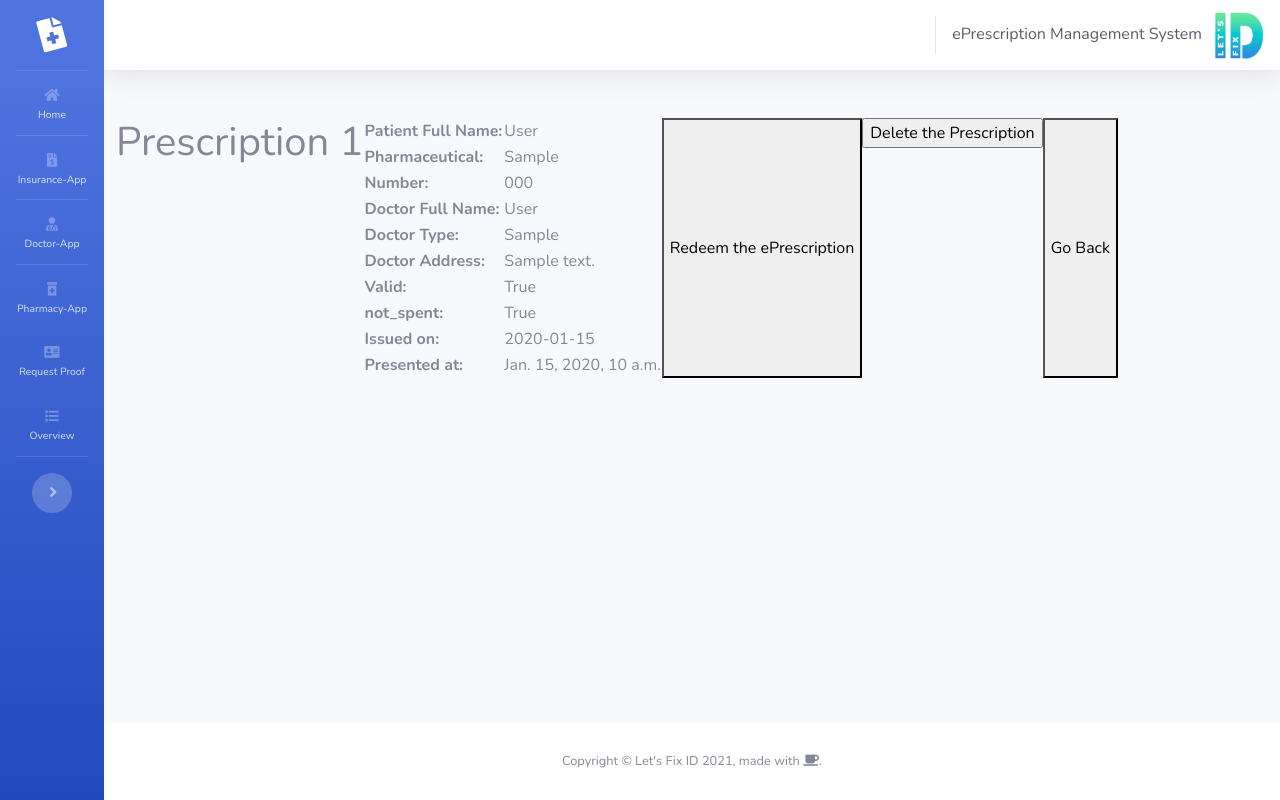
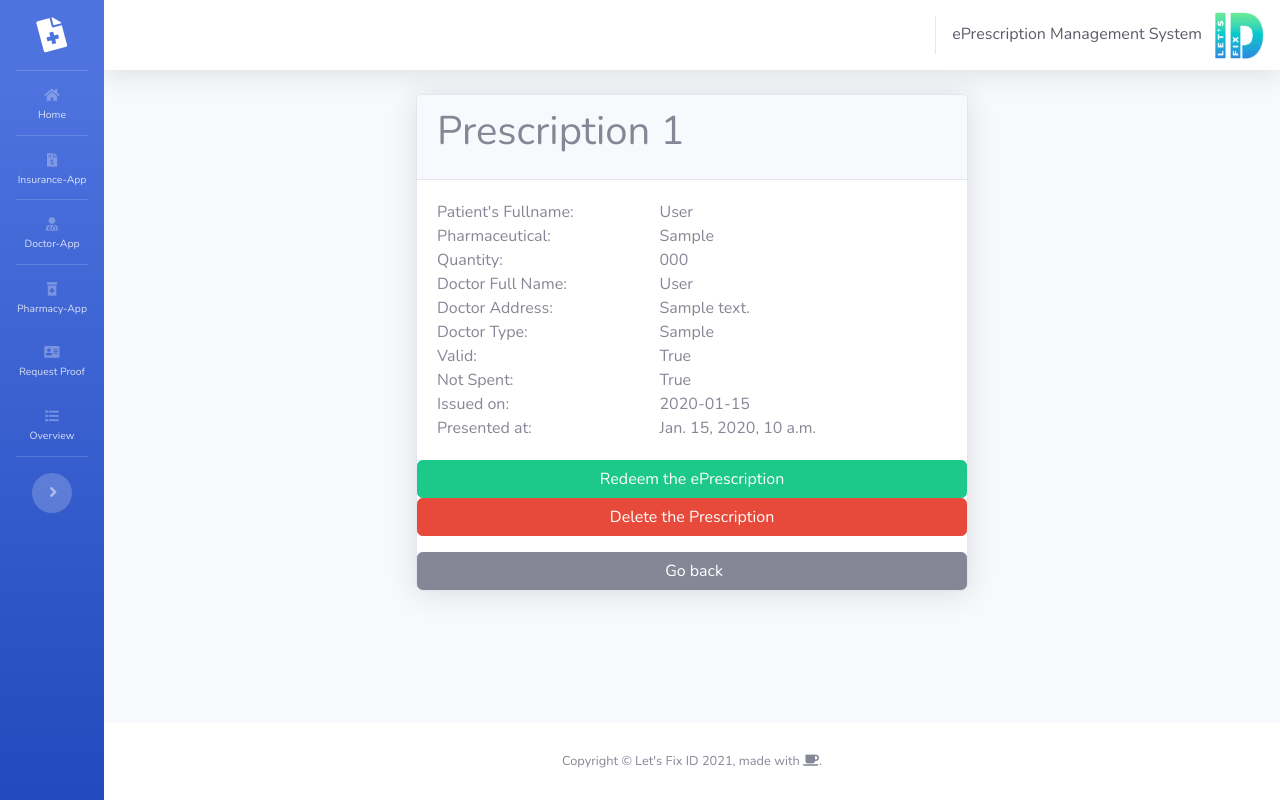
Before and after one commit to JSedlmeir92/e-Prescriptions, a Django app: page /pharmacy/prescription/detail/1/ in a window 1280 px wide. Run offline with Django 3.2, Linux system fonts and the light colour scheme; tables that the repository leaves empty hold one stand-in row (values such as "Sample post"); some libraries are stand-ins or nearby versions.

Commit message:
Reworking UI

```diff
--- a/doctor/templates/doctor/base_doctor.html
+++ b/doctor/templates/doctor/base_doctor.html
@@ -1,8 +1,6 @@
 {% extends 'base.html' %}
 
 {% block head %}{% endblock %}
-
-{% block style %}{% endblock %}
 
 {% block body %}
 <div class="card-header">
--- a/pharmacy/templates/pharmacy/prescription_detail.html
+++ b/pharmacy/templates/pharmacy/prescription_detail.html
@@ -3,82 +3,110 @@
 {% block head %}{% endblock %}
 
 {% block style %}
-    <style>
-        .button2 {
-            border: none;
-            background-color: #008CBA;
-            color: white;
-            max-width: 100%;
-            width: 700px;
-            min-height: 50px;
-            font-size: 30px;
-            text-align: center;
-            text-decoration: none;
-            display: block;
-            margin: 4px 2px;
-            transition-duration: 0.4s;
-            cursor: pointer;
-        }
-
-        .button2:hover {
-            background-color: darkred;
-            color: white;
-        }
-    </style>
 {% endblock %}
 
 {% block body %}
-    <h1>Prescription {{ object.id }}</h1><br>
-    <table>
-        <tr>
-            <th>Patient Full Name:</th>
-            <td>{{ object.patient_fullname }}</td>
-        </tr>
-        <tr>
-            <th>Pharmaceutical:</th>
-            <td>{{ object.pharmaceutical }}</td>
-        </tr>
-        <tr>
-            <th>Number:</th>
-            <td>{{ object.number }}</td>
-        </tr>
-        <tr>
-            <th>Doctor Full Name:</th>
-            <td>{{ object.doctor_fullname }}</td>
-        </tr>
-        <tr>
-            <th>Doctor Type:</th>
-            <td>{{ object.doctor_type }}</td>
-        </tr>
-        <tr>
-            <th>Doctor Address:</th>
-            <td>{{ object.doctor_address }}</td>
-        </tr>
-        <tr>
-            <th>Valid:</th>
-            <td>{{ object.valid }}</td>
-        </tr>
-        <tr>
-            <th>not_spent:</th>
-            <td>{{ object.not_spent }}</td>
-        </tr>
-        <tr>
-            <th>Issued on:</th>
-            <td>{{ object.date_issued }}</td>
-        </tr>
-        <tr>
-            <th>Presented at:</th>
-            <td>{{ object.date_presented }}</td>
-        </tr>
-    </table><br>
-    {% if object.valid == True and object.not_spent == True%}
-    <button class="button" onclick="window.location.href='{% url 'pharmacy-connection_confirmation' id=object.id %}';">Redeem the ePrescription</button>
-    {% endif %}
-    {% if object.valid != True or object.not_spent != True%}
-    <button class="button"><strike>Reedeem the ePrescription</strike></button>
-    {% endif %}
-    <form action="" method="post">{% csrf_token %}
-        <p><input type="submit" name="delete" class="button2" value="Delete the Prescription"/></p>
-    </form>
-    <button class="button" onclick="window.location.href='{% url 'pharmacy-prescription-table' %}';">Go Back</button><br><br>
+<div class="col-xl-6 mx-auto">
+    <div class="card shadow mb-8">
+        <div class="card-header">
+            <h1 class="card-title">Prescription {{ object.id }}<br></h1>
+        </div>
+        <div class="card-body">
+                <div class="row">
+                    <div class="col-5">
+                        Patient's Fullname:
+                    </div>
+                    <div class="col-7">
+                        {{ object.patient_fullname }}
+                    </div>
+                </div>
+                <div class="row">
+                    <div class="col-5">
+                        Pharmaceutical:
+                    </div>
+                    <div class="col-7">
+                        {{ object.pharmaceutical }}
+                    </div>
+                </div>
+                <div class="row">
+                    <div class="col-5">
+                        Quantity:
+                    </div>
+                    <div class="col-7">
+                        {{ object.number }}
+                    </div>
+                </div>
+                <div class="row">
+                    <div class="col-5">
+                        Doctor Full Name:
+                    </div>
+                    <div class="col-7">
+                        {{ object.doctor_fullname }}
+                    </div>
+                </div>
+                <div class="row">
+                    <div class="col-5">
+                        Doctor Address:
+                    </div>
+                    <div class="col-7">
+                        {{ object.doctor_address }}
+                    </div>
+                </div>
+                <div class="row">
+                    <div class="col-5">
+                        Doctor Type:
+                    </div>
+                    <div class="col-7">
+                        {{ object.doctor_type }}
+                    </div>
+                </div>
+                <div class="row">
+                    <div class="col-5">
+                        Valid:
+                    </div>
+                    <div class="col-7">
+                        {{ object.valid }}
+                    </div>
+                </div>
+                <div class="row">
+                    <div class="col-5">
+                        Not Spent:
+                    </div>
+                    <div class="col-7">
+                        {{ object.not_spent }}
+                    </div>
+                </div>
+                <div class="row">
+                    <div class="col-5">
+                        Issued on:
+                    </div>
+                    <div class="col-7">
+                        {{ object.date_issued }}
+                    </div>
+                </div>
+                <div class="row">
+                    <div class="col-5">
+                        Presented at:
+                    </div>
+                    <div class="col-7">
+                        {{ object.date_presented }}
+                    </div>
+                </div>
+            </div>
+            <div class="contact">
+                {% if object.valid == True and object.not_spent == True%}
+                    <button class="btn btn-block btn-success" onclick="window.location.href='{% url 'pharmacy-connection_confirmation' id=object.id %}';">Redeem the ePrescription</button>
+                {% elif object.valid != True or object.not_spent != True%}
+                    <button type="button" class="btn btn-block btn-success" disabled><strike>Reedeem the ePrescription</strike></button>
+                {% endif %}
+                <form action="" method="post">{% csrf_token %}
+                    <p><input type="submit" name="delete" class="btn btn-block btn-danger" value="Delete the Prescription"/></p>
+                </form>
+                    <a href="{% url 'pharmacy-prescription-table' %}" class="btn btn-block btn-secondary"><i class="fa fa-envelope-o"></i> Go back</a>
+
+            </div>
+        </div>
+
+</div>
+
 {% endblock %}
--- a/pharmacy/templates/pharmacy/tables/overview_redeem_column.html
+++ b/pharmacy/templates/pharmacy/tables/overview_redeem_column.html
@@ -5,8 +5,4 @@
     <span class="d-inline-block" data-toggle="popover" data-content="The ePrescription can't be redeemed!">
         <button class="btn btn-primary" style="pointer-events: none;" type="button" disabled>Redeem</button>
     </span>
-<span class="d-inline-block" data-toggle="popover" data-content="Disabled popover">
-  <button class="btn btn-primary" style="pointer-events: none;" type="button" disabled>Disabled button</button>
-</span>
-
 {% endif %}
--- a/start/templates/base.html
+++ b/start/templates/base.html
@@ -78,13 +78,13 @@
         <!-- Begin Page Content -->
         <div class="container-fluid">
 
-          <!-- Page Heading -->
+          {% comment %} <!-- Page Heading -->
           <div class="d-sm-flex align-items-center justify-content-between mb-4">
             <h1 class="h3 mb-0 text-gray-800">
               {% block heading %}
               {% endblock heading %}
             </h1>
-          </div>
+          </div> {% endcomment %}
 
           <!-- Content base Row -->
           <div class="row mb-3">
```
Also changed, not shown: pharmacy/templates/pharmacy/login-result.html (+20 -30 lines), pharmacy/templates/pharmacy/login_connectionless.html (+8 -9 lines), pharmacy/templates/pharmacy/presciption.html (+10 -2 lines).
